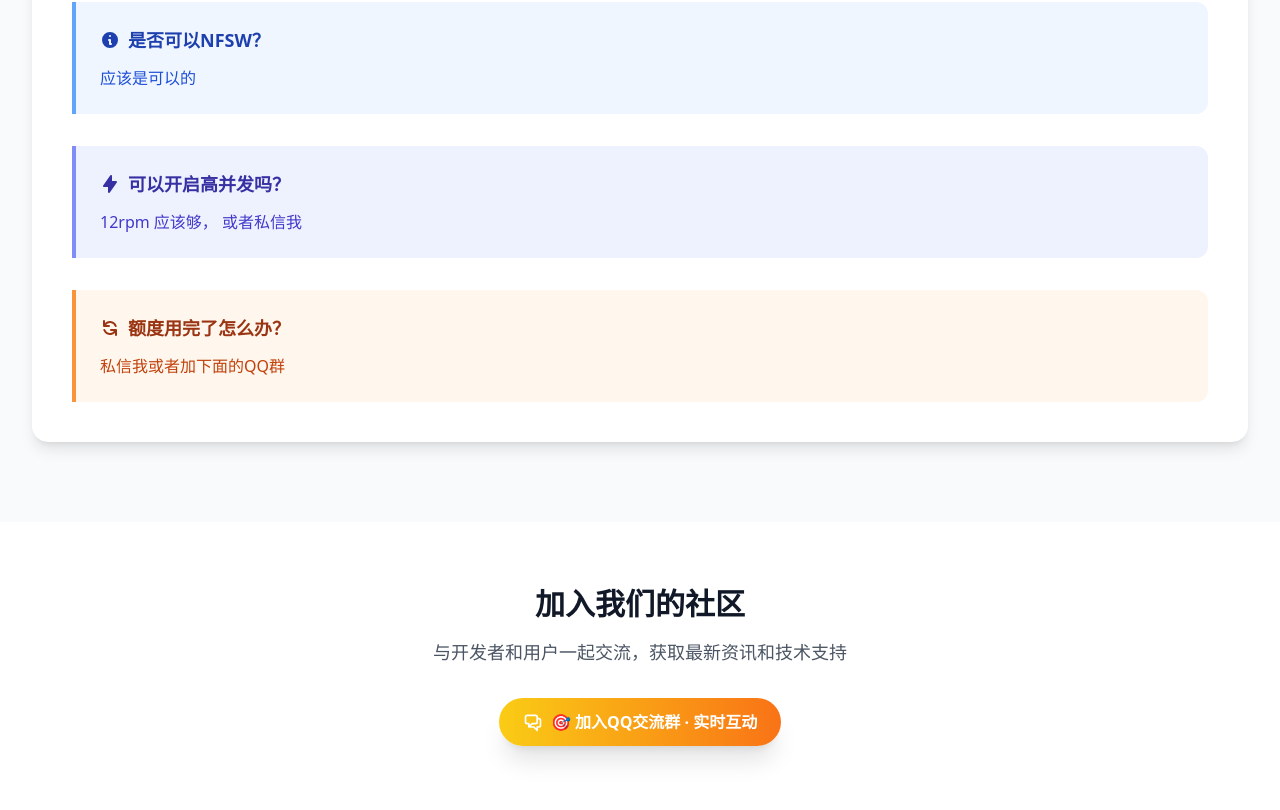
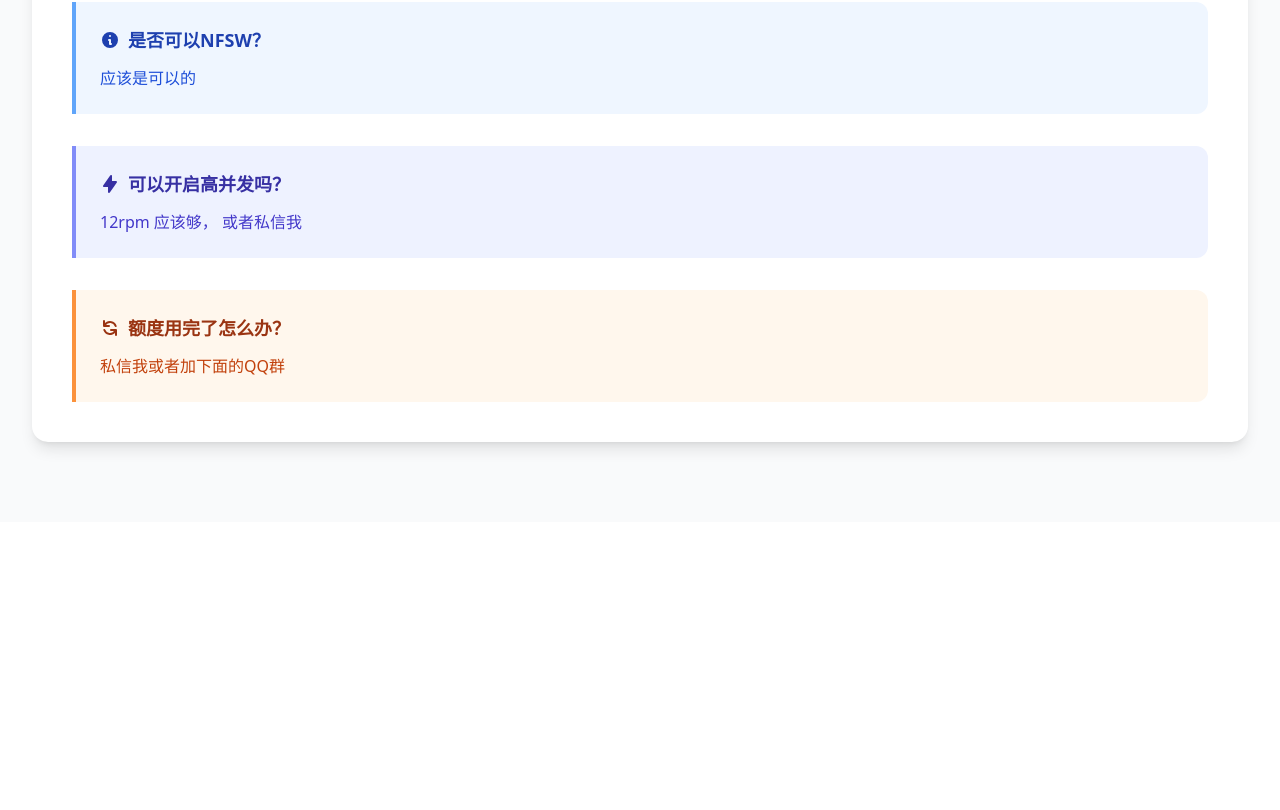
Before and after one commit to james-6-23/KYXAPI-INDEX, a plain HTML site: page index.html in a window 1280 px wide. Shown: the part 3879-4689 px from the top of the page. After the commit the page ends 4401 px from the top, so only its background shows below. Drawn offline with nearby package versions, Linux system fonts and the light colour scheme; no server answers.

Commit message:
移除QQ群交流部分，简化页面内容

```diff
--- a/index.html
+++ b/index.html
@@ -1765,32 +1765,6 @@
         </div>
     </section>
 
-    <!-- QQ群交流 -->
-    <section class="py-16 bg-white dark:bg-gray-900">
-        <div class="max-w-7xl mx-auto px-4 sm:px-6 lg:px-8">
-            <div class="text-center space-y-8">
-                <div class="space-y-4">
-                    <h2 class="text-3xl font-bold text-gray-900 dark:text-white">加入我们的社区</h2>
-                    <p class="text-lg text-gray-600 dark:text-gray-300">与开发者和用户一起交流，获取最新资讯和技术支持</p>
-                </div>
-
-                <!-- QQ群突出显示 -->
-                <div class="flex justify-center">
-                    <a href="https://qun.qq.com/universal-share/share?ac=1&authKey=qwtlSFEBpKSmWFU73EPG%2BrkOxE1YxszXF1N%2BwK8cRZFWWcs%2B%2FowQbjE28nEkPcPE&busi_data=eyJncm91cENvZGUiOiI5NzA1MjkwNDciLCJ0b2tlbiI6ImZFZHJpU3QxOGxwM2hodXBQUUNESVhwMlRmVUZ3aEFYbDlRKytPWXdZOXY3T3pKVnBQQW00cWprbVpxU3U0LzIiLCJ1aW4iOiIxMTYzNDc2OTQ5In0%3D&data=mkDDAlGbAj2fLhfsQJVmjy2neA034VfvwMM_Dv-57quUcqarePoQ_eXcYBvrMlR7Z02F76Y406OCWDd_rdtA9Q&svctype=4&tempid=h5_group_info"
-                        target="_blank"
-                        class="inline-flex items-center bg-gradient-to-r from-yellow-400 to-orange-500 text-white px-6 py-3 rounded-full font-semibold hover:from-yellow-500 hover:to-orange-600 transition-all duration-300 transform hover:scale-105 shadow-xl">
-                        <svg class="w-5 h-5 mr-2" fill="none" stroke="currentColor" viewBox="0 0 24 24">
-                            <path stroke-linecap="round" stroke-linejoin="round" stroke-width="2"
-                                d="M17 8h2a2 2 0 012 2v6a2 2 0 01-2 2h-2v4l-4-4H9a1.994 1.994 0 01-1.414-.586m0 0L11 14h4a2 2 0 002-2V6a2 2 0 00-2-2H5a2 2 0 00-2 2v6a2 2 0 002 2h2v4l.586-.586z">
-                            </path>
-                        </svg>
-                        🎯 加入QQ交流群 · 实时互动
-                    </a>
-                </div>
-            </div>
-        </div>
-    </section>
-
     <!-- 复制成功提示气泡 - 增强版 -->
     <div id="copyToast"
         class="fixed bottom-8 md:bottom-10 left-1/2 transform -translate-x-1/2 bg-gradient-to-r from-primary via-primaryDark to-primary text-white px-6 py-3 md:px-8 md:py-4 rounded-2xl shadow-2xl text-base md:text-lg font-bold opacity-0 pointer-events-none transition-all duration-500 ease-out flex items-center z-50 backdrop-blur-sm border border-white/20">
```
